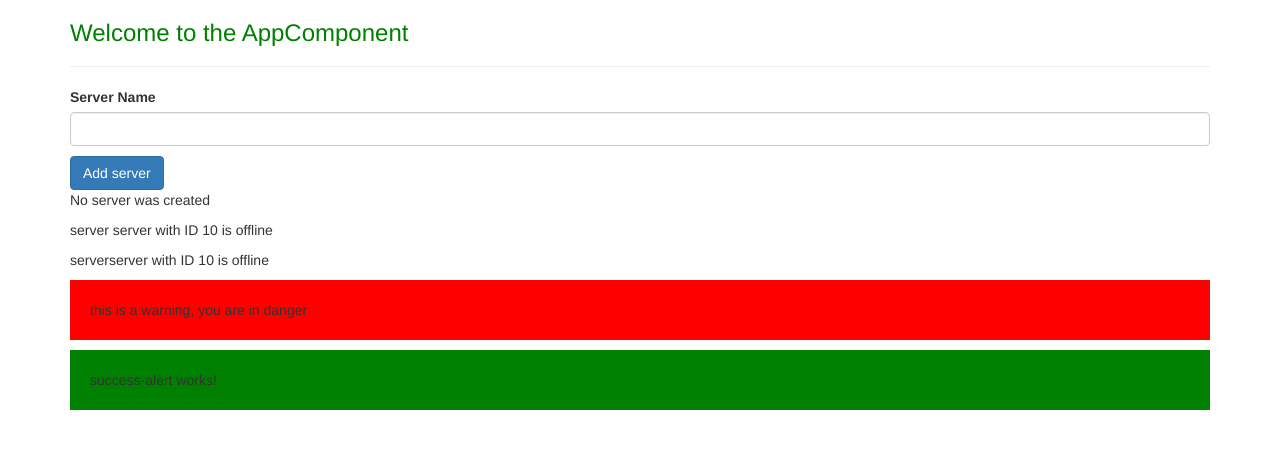
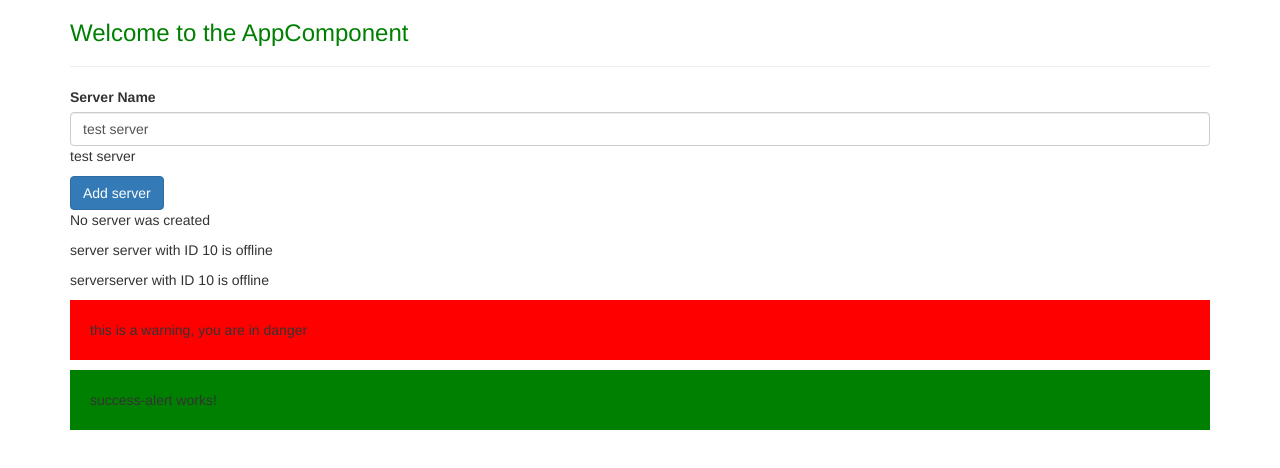
Before and after one commit to evagolabek/angular-app-udemy-course, an Angular app: page / in a window 1280 px wide. Shown: the top 468 px of the page. Built offline with nearby package versions, Linux system fonts and the light colour scheme.

Commit message:
two way data binding

```diff
--- a/src/app/servers/servers.component.html
+++ b/src/app/servers/servers.component.html
@@ -1,10 +1,16 @@
 
 <!-- ****$event**** is reserved variable name you can use in the template when using event binding, gives us access to event data-->
 <label>Server Name</label>
+<!-- <input
+type="text"
+class="form-control"
+(input)="onUpdateServerName($event)"> -->
+
+<!-- another way of event-binding and two way data binding is by using directives -->
 <input
 type="text"
 class="form-control"
-(input)="onUpdateServerName($event)">
+[(ngModel)] = "serverName">
 <p>{{ serverName }}</p>
 
 <!-- enclosing 'disabled' in [] means we directly binding property i.e. this native element property to our own ts property 'allowNewServer'
--- a/src/app/servers/servers.component.ts
+++ b/src/app/servers/servers.component.ts
@@ -11,7 +11,7 @@ import { Component, OnInit } from '@angular/core';
 export class ServersComponent implements OnInit {
   allowNewServer = false;
   serverCreationStatus ='No server was created';
-  serverName = '';
+  serverName = 'test server';
 
   constructor() {
     setTimeout(() => {
```
